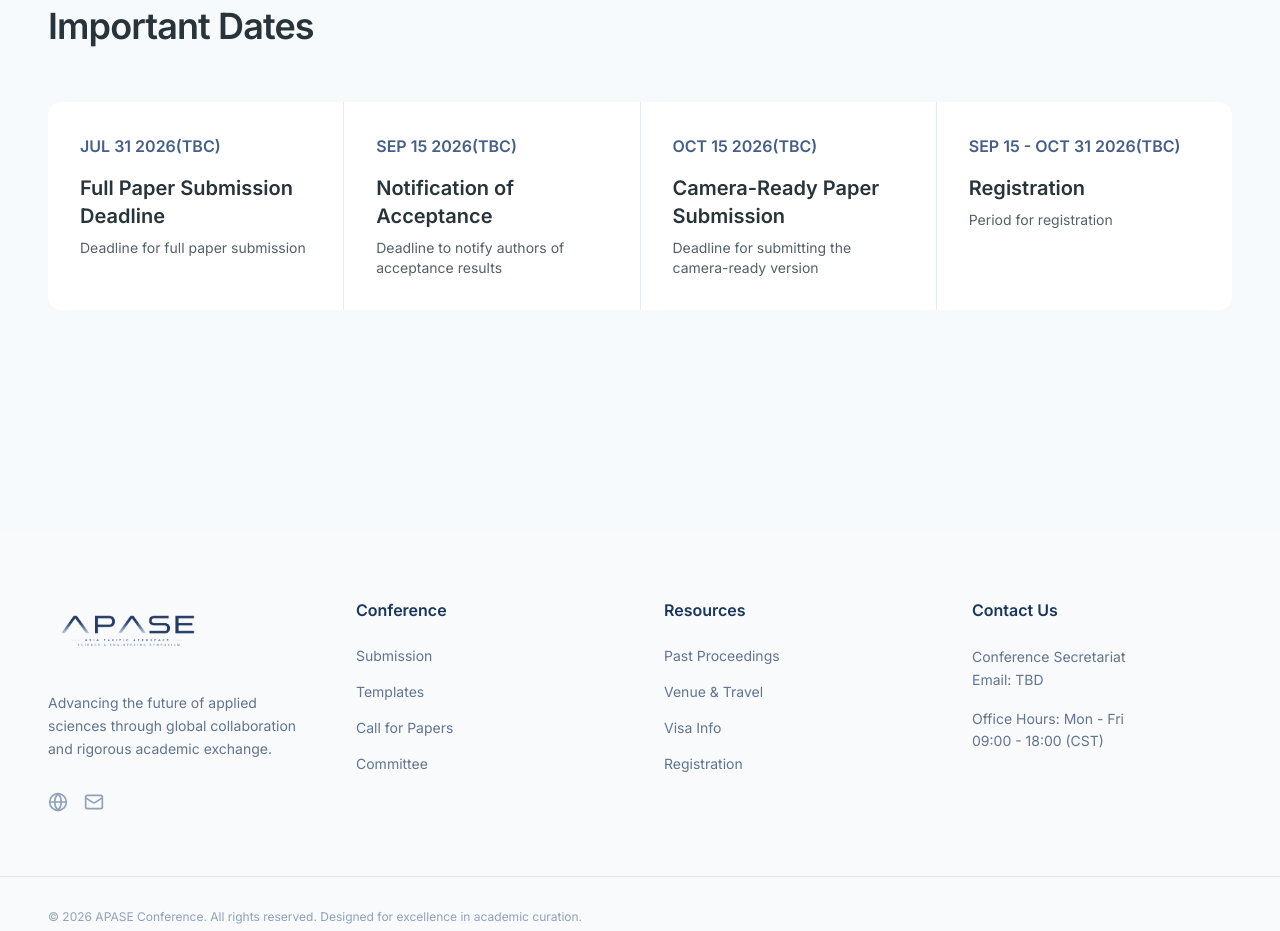
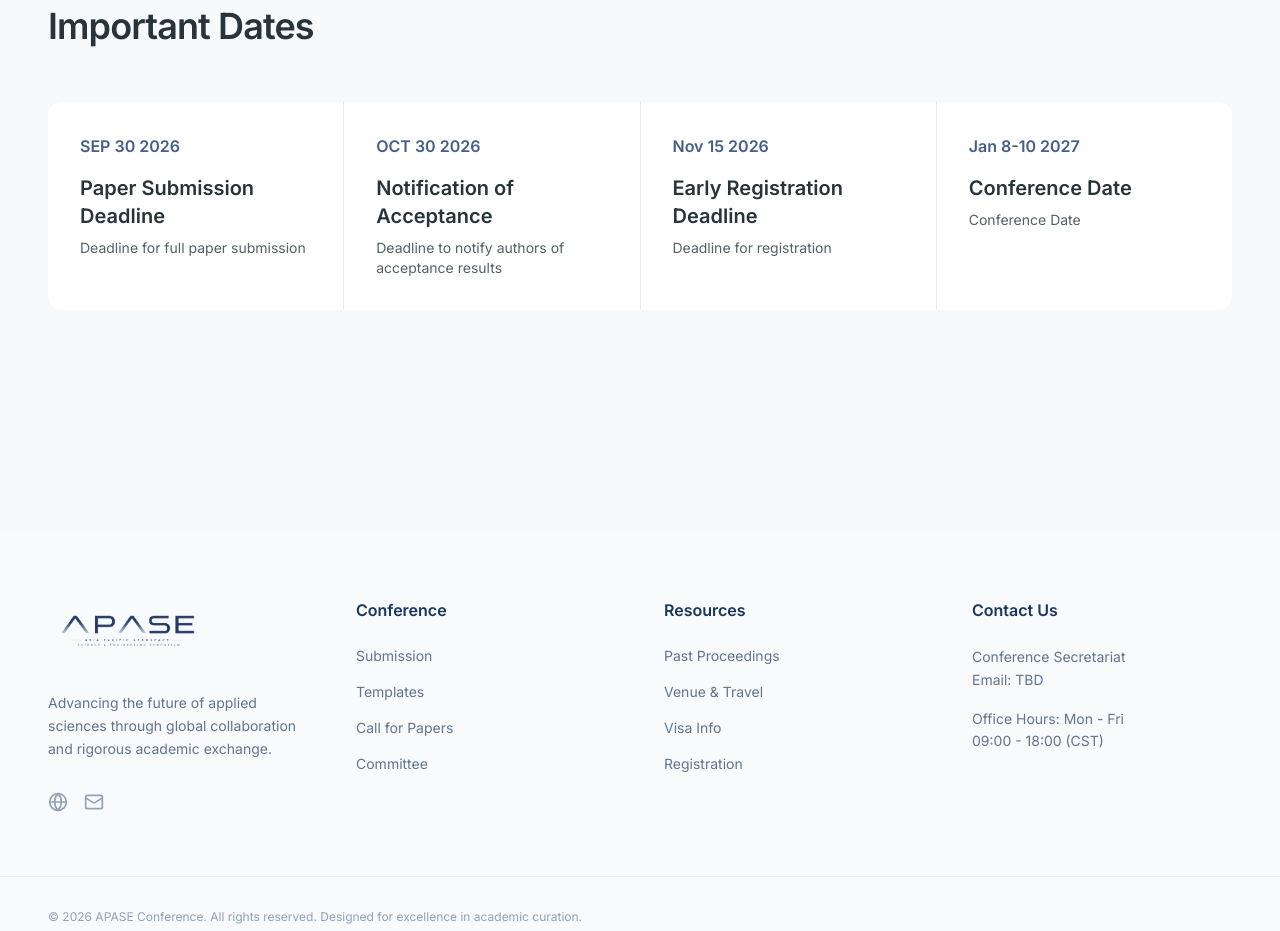
Before and after one commit to ascomlab/apase-web, a Next.js app: page /submission in a window 1280 px wide. Shown: the part 1500-2431 px from the top of the page. Built offline with nearby package versions, Linux system fonts and the light colour scheme.

Commit message:
Update data.ts

```diff
--- a/app/data.ts
+++ b/app/data.ts
@@ -1,24 +1,24 @@
 export const importantDate = [
 
   {
-    date: "JUL 31 2026(TBC)",
-    title: "Full Paper Submission Deadline",
+    date: "SEP 30 2026",
+    title: "Paper Submission Deadline",
     description: "Deadline for full paper submission",
   },
   {
-    date: "SEP 15 2026(TBC)",
+    date: "OCT 30 2026",
     title: "Notification of Acceptance",
     description: "Deadline to notify authors of acceptance results",
   },
-  {
-    date: "OCT 15 2026(TBC)",
-    title: "Camera-Ready Paper Submission",
-    description: "Deadline for submitting the camera-ready version",
+    {
+    date: "Nov 15 2026",
+    title: "Early Registration Deadline",
+    description: "Deadline for registration",
   },
   {
-    date: "SEP 15 - OCT 31 2026(TBC)",
-    title: "Registration",
-    description: "Period for registration",
+    date: "Jan 8-10 2027",
+    title: "Conference Date",
+    description: "Conference Date",
   },
 
 ];
```
